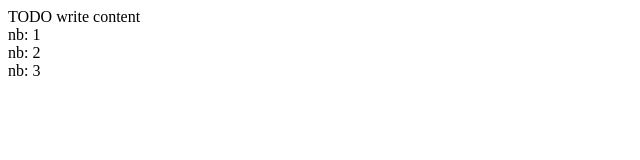
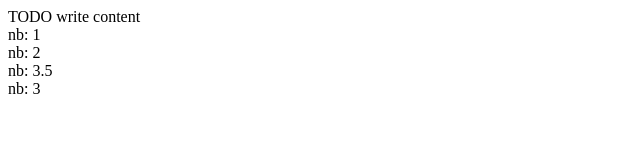
Before and after one commit to IgnacioCorto/conflict_test, a plain HTML site: page conflict_test/public_html/index.html in a window 1280 px wide. Shown: the full height of the page, 0-640 px from the left. Drawn offline with Linux system fonts and the light colour scheme.

Commit message:
nb: div 3.5

```diff
--- a/conflict_test/public_html/index.html
+++ b/conflict_test/public_html/index.html
@@ -12,6 +12,7 @@ and open the template in the editor.
         <div>TODO write content</div>
         <div>nb: 1</div>
         <div>nb: 2</div>
+        <div>nb: 3.5</div>
         <div>nb: 3</div>
     </body>
 </html>
```
